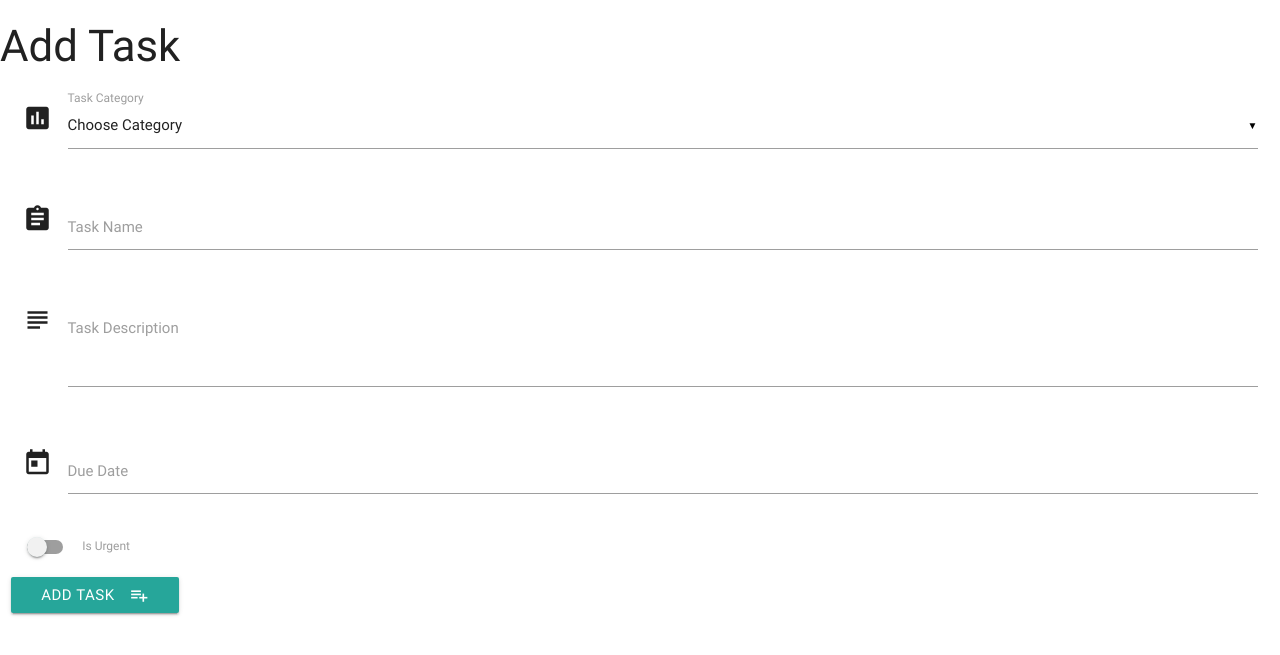
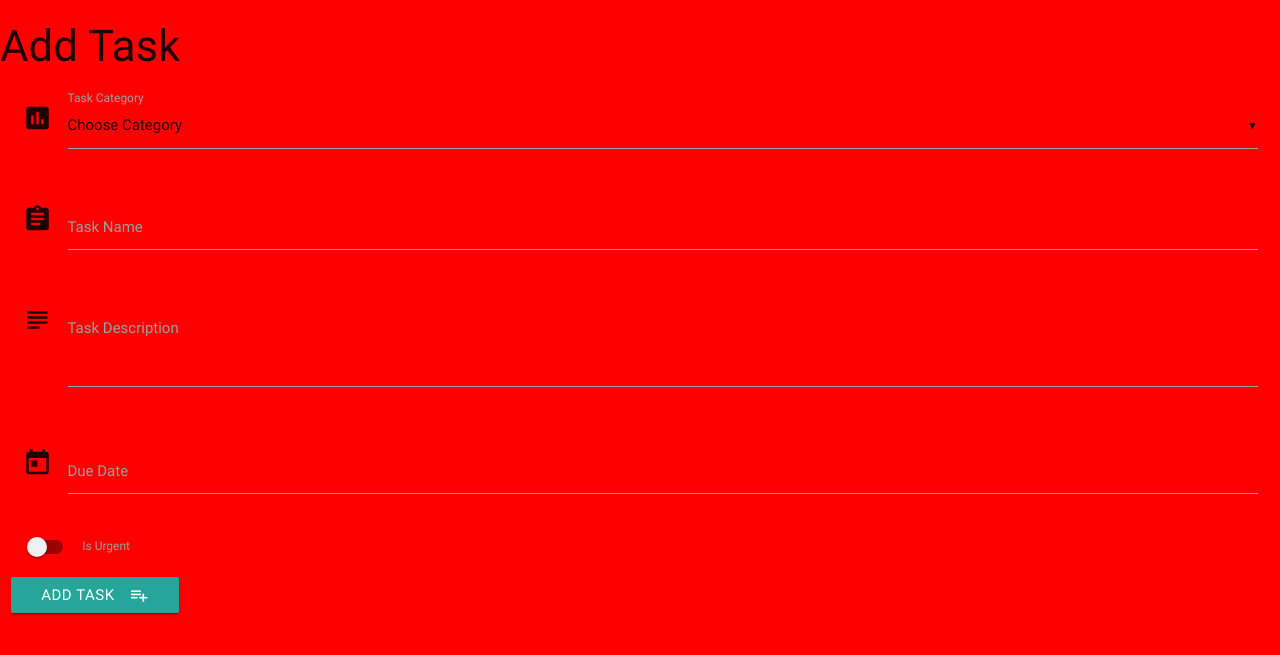
Before and after one commit to sohailshams/mini-project-fl-mdb, a Flask app: page /add_task in a window 1280 px wide. Shown: the top 655 px of the page. Run offline with Flask 2, Linux system fonts and the light colour scheme; data that the repository does not hold is empty; some libraries are stand-ins or nearby versions.

Commit message:
Added static and css directory and style.css plust its link in base.html

```diff
--- /dev/null
+++ b/static/css/style.css
@@ -0,0 +1,3 @@
+body {
+    background-color: red;
+}
--- a/templates/base.html
+++ b/templates/base.html
@@ -4,6 +4,7 @@
 <head>
 	<link href="https://fonts.googleapis.com/icon?family=Material+Icons" rel="stylesheet">
 	<link rel="stylesheet" href="https://cdnjs.cloudflare.com/ajax/libs/materialize/0.100.2/css/materialize.min.css">
+    <link rel="stylesheet" href="{{url_for('static', filename='css/style.css')}}" type="text/css"/>
 </head>
 
 <body>
```
